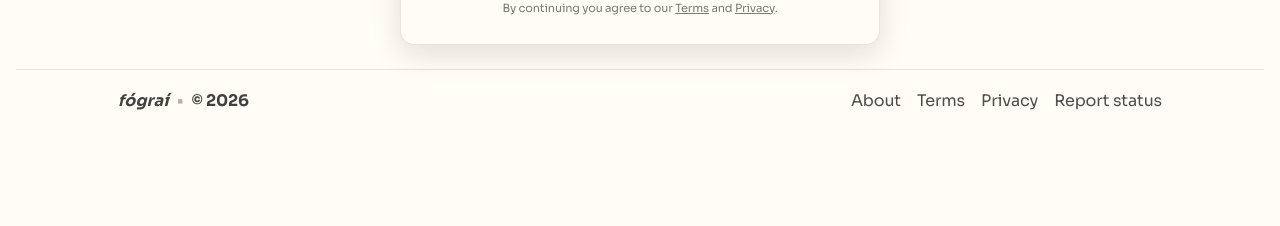
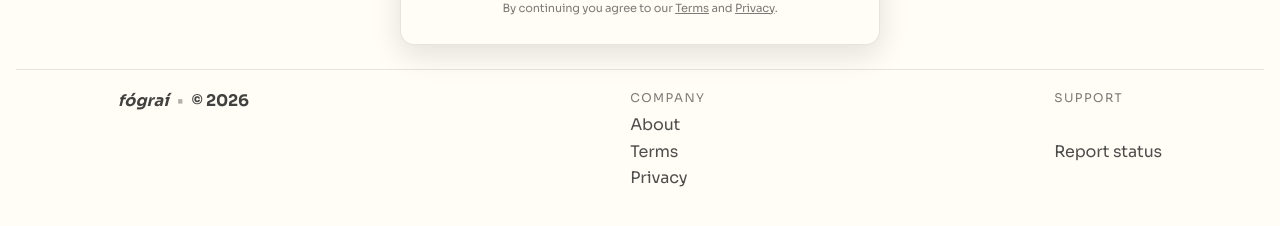
Before and after one commit to fograi/fogr.ai, a SvelteKit app: page /login in a window 1280 px wide. Shown: the part 346-572 px from the top of the page. Built offline with nearby package versions, Linux system fonts and the light colour scheme; no server answers; the database is empty.

Commit message:
feat: enhance layout server and footer with admin links and improved structure

```diff
--- a/src/routes/+layout.server.ts
+++ b/src/routes/+layout.server.ts
@@ -1,14 +1,17 @@
 import type { LayoutServerLoad } from './$types';
 import { E2E_MOCK_USER, isE2eMock } from '$lib/server/e2e-mocks';
+import { isAdminUser } from '$lib/server/admin';
 
 export const load: LayoutServerLoad = async ({ locals, depends, setHeaders, platform }) => {
 	depends('supabase:auth');
 	setHeaders({ 'cache-control': 'private, no-store' });
 
 	if (isE2eMock(platform)) {
-		return { user: E2E_MOCK_USER };
+		return { user: E2E_MOCK_USER, isAdmin: false };
 	}
 
 	const user = await locals.getUser();
-	return { user: user ? { id: user.id, email: user.email } : null };
+	const env = platform?.env as { ADMIN_EMAILS?: string; ADMIN_EMAIL?: string } | undefined;
+	const isAdmin = isAdminUser(user, env);
+	return { user: user ? { id: user.id, email: user.email } : null, isAdmin };
 };
--- a/src/routes/+layout.svelte
+++ b/src/routes/+layout.svelte
@@ -3,6 +3,7 @@
 	import favicon from '$lib/assets/favicon.ico';
 	import Navbar from '$lib/components/Navbar.svelte';
 	import { resolve } from '$app/paths';
+	import { page } from '$app/stores';
 
 	const year = new Date().getFullYear();
 	let { children } = $props();
@@ -25,12 +26,25 @@
 			<span class="dot">•</span>
 			<span>© {year}</span>
 		</div>
-		<nav class="legal" aria-label="Legal">
-			<a href={resolve('/(public)/about')}>About</a>
-			<a href={resolve('/(public)/terms')}>Terms</a>
-			<a href={resolve('/(public)/privacy')}>Privacy</a>
-			<a href={resolve('/(public)/report-status')}>Report status</a>
-		</nav>
+		<div class="link-grid">
+			<nav class="link-group" aria-label="Company">
+				<p class="label">Company</p>
+				<a href={resolve('/(public)/about')}>About</a>
+				<a href={resolve('/(public)/terms')}>Terms</a>
+				<a href={resolve('/(public)/privacy')}>Privacy</a>
+			</nav>
+			<nav class="link-group" aria-label="Support">
+				<p class="label">Support</p>
+				<a href={resolve('/(public)/report-status')}>Report status</a>
+			</nav>
+			{#if $page.data.isAdmin}
+				<nav class="link-group" aria-label="Admin">
+					<p class="label">Admin</p>
+					<a href={resolve('/(app)/admin/reports')}>Reports</a>
+					<a href={resolve('/(app)/admin/appeals')}>Appeals</a>
+				</nav>
+			{/if}
+		</div>
 	</div>
 </footer>
 
@@ -46,11 +60,9 @@
 		max-width: var(--page-max);
 		margin: 0 auto;
 		padding: 1.25rem var(--page-pad) 2rem;
-		display: flex;
-		flex-direction: column;
-		gap: 0.75rem;
-		align-items: center;
-		justify-content: space-between;
+		display: grid;
+		gap: 1.25rem;
+		align-items: start;
 	}
 	.brand-line {
 		display: inline-flex;
@@ -65,20 +77,36 @@
 	.dot {
 		opacity: 0.4;
 	}
-	.legal {
-		display: inline-flex;
-		gap: 1rem;
+	.link-grid {
+		display: grid;
+		grid-template-columns: repeat(auto-fit, minmax(140px, 1fr));
+		gap: 1.25rem;
 	}
-	.legal a {
+	.link-group {
+		display: grid;
+		gap: 0.35rem;
+		justify-items: start;
+	}
+	.link-group .label {
+		margin: 0 0 0.25rem;
+		font-size: 0.75rem;
+		letter-spacing: 0.12em;
+		text-transform: uppercase;
+		color: color-mix(in srgb, var(--fg) 55%, transparent);
+	}
+	.link-group a {
 		text-decoration: none;
 		color: color-mix(in srgb, var(--fg) 75%, transparent);
 	}
-	.legal a:hover {
+	.link-group a:hover {
 		color: var(--fg);
 	}
 	@media (min-width: 768px) {
 		.site-footer .wrap {
-			flex-direction: row;
+			grid-template-columns: auto 1fr;
+		}
+		.link-grid {
+			justify-items: end;
 		}
 	}
 </style>
```
